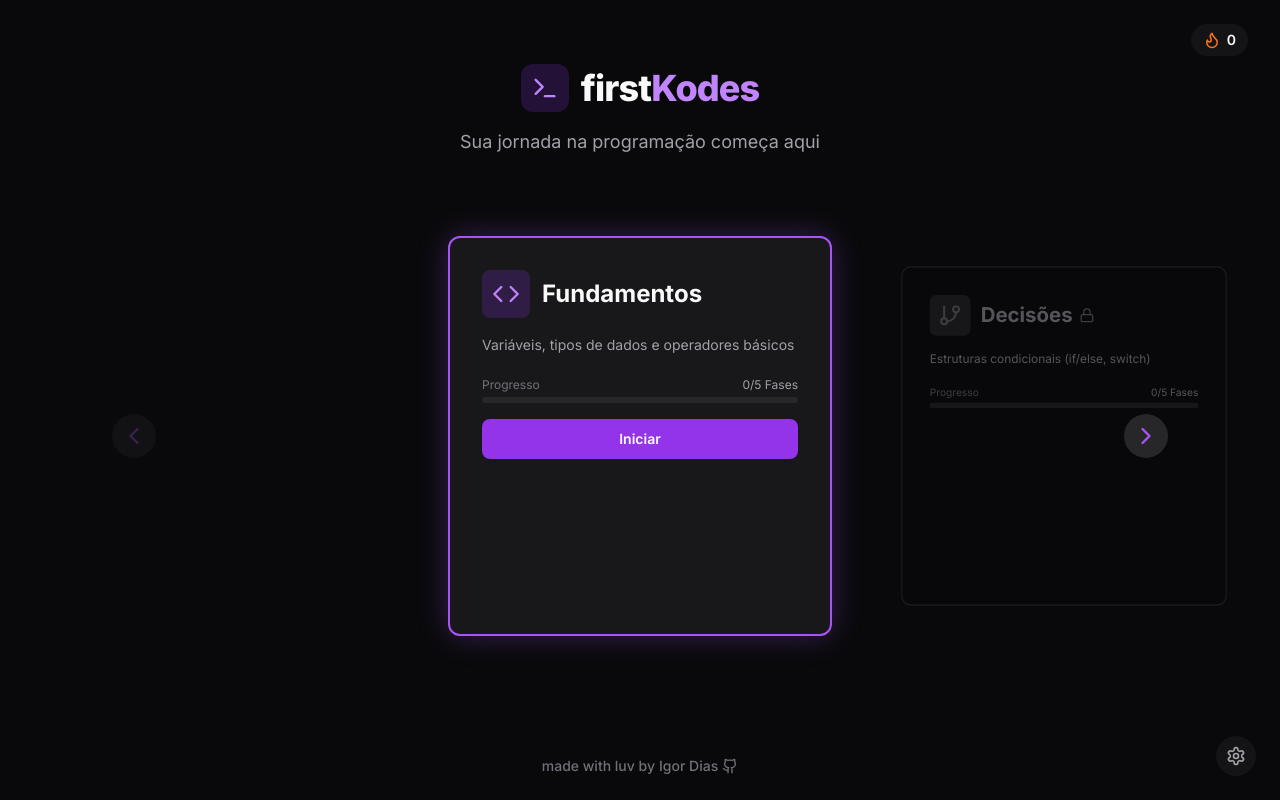
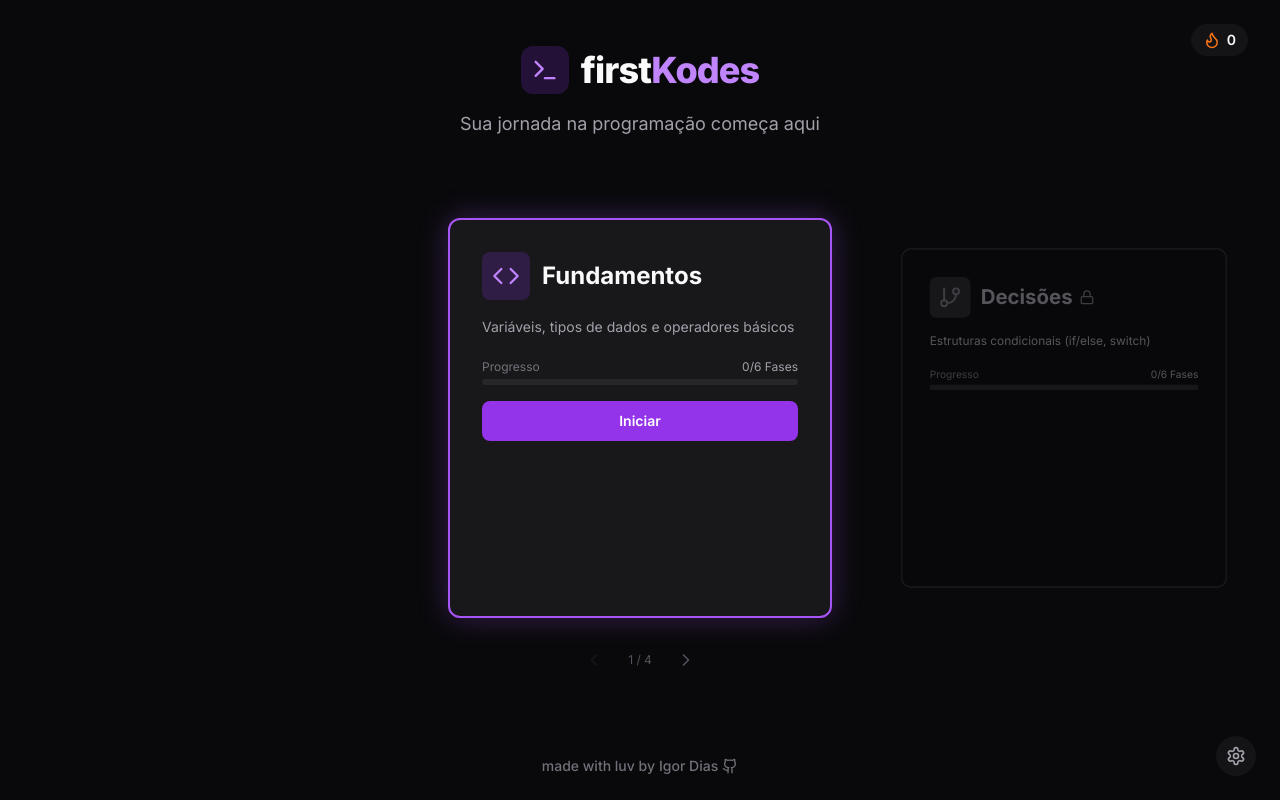
Before and after one commit to igordiaazz/firstKodes, a Next.js app: page / in a window 1280 px wide. Built offline with nearby package versions, Linux system fonts and the light colour scheme.

Commit message:
feat: output-type phases, IA practice validation, hydration fix, boss progress fix, carousel nav redesign

```diff
--- a/src/app/api/generate-practice/route.ts
+++ b/src/app/api/generate-practice/route.ts
@@ -7,6 +7,7 @@ interface GeneratePracticeRequest {
 }
 
 export interface PracticeQuestion {
+  type: 'complete' | 'output';
   context: string;
   codeSnippet: string;
   options: string[];
@@ -31,13 +32,28 @@ Retorne EXCLUSIVAMENTE um JSON válido neste formato:
   "practiceName": "Nome divertido para a sessão",
   "questions": [
     {
+      "type": "complete",
       "context": "Texto curto da historinha/enunciado",
-      "codeSnippet": "Código Python com uma lacuna [ _____ ] ou pedindo o resultado (opcional)",
+      "codeSnippet": "Código Python com uma lacuna [ _____ ] no local a ser preenchido",
+      "options": ["opcao 1", "opcao 2", "opcao 3"],
+      "correctAnswer": "A opção correta exatamente como escrita na lista"
+    },
+    {
+      "type": "output",
+      "context": "Texto curto da historinha/enunciado",
+      "codeSnippet": "Código Python completo (sem [ _____ ]), o usuário deve prever a saída",
       "options": ["opcao 1", "opcao 2", "opcao 3"],
       "correctAnswer": "A opção correta exatamente como escrita na lista"
     }
   ]
-}`;
+}
+
+REGRAS IMPORTANTES:
+- type "complete": o codeSnippet DEVE conter [ _____ ] no local onde o usuário deve completar o código (ex: "print([ _____ ])")
+- type "output": o codeSnippet NÃO DEVE conter [ _____ ], mostre o código completo
+- Use type "output" para perguntas como: "O que esse código imprime?", "Qual o valor final de x?"
+- Use type "complete" para perguntas como: "Qual comando completa o código?", "Preencha a lacuna"
+- Misture os dois tipos nas 5 questões: 2-3 do tipo "complete" e 2-3 do tipo "output"`;
 
 export async function POST(request: NextRequest) {
   try {
@@ -110,7 +126,44 @@ export async function POST(request: NextRequest) {
       );
     }
 
-    return NextResponse.json(parsed);
+    const validQuestions: PracticeQuestion[] = [];
+
+    for (const q of parsed.questions) {
+      if (
+        (q.type === 'complete' || q.type === 'output') &&
+        typeof q.context === 'string' &&
+        typeof q.codeSnippet === 'string' &&
+        Array.isArray(q.options) &&
+        q.options.length >= 2 &&
+        typeof q.correctAnswer === 'string'
+      ) {
+        if (q.type === 'complete' && !q.codeSnippet.includes('[ _____ ]')) {
+          continue;
+        }
+        if (q.type === 'output' && q.codeSnippet.includes('[ _____ ]')) {
+          continue;
+        }
+        validQuestions.push({
+          type: q.type,
+          context: q.context.trim(),
+          codeSnippet: q.codeSnippet.trim(),
+          options: q.options.map((o: string) => o.trim()),
+          correctAnswer: q.correctAnswer.trim(),
+        });
+      }
+    }
+
+    if (validQuestions.length === 0) {
+      return NextResponse.json(
+        { error: 'Nenhuma questão válida foi gerada. Tente novamente.' },
+        { status: 502 },
+      );
+    }
+
+    return NextResponse.json({
+      practiceName: parsed.practiceName,
+      questions: validQuestions,
+    });
   } catch (error) {
     return NextResponse.json(
       { error: 'Erro interno do servidor. Tente novamente.' },
--- a/src/app/page.tsx
+++ b/src/app/page.tsx
@@ -152,6 +152,16 @@ export default function Home() {
     [completePhase],
   );
 
+  if (!hydrated) {
+    return (
+      <div className="flex min-h-screen w-full flex-col items-center justify-center overflow-x-hidden bg-zinc-950 px-4">
+        <div className="flex size-12 items-center justify-center rounded-xl bg-purple-600/20">
+          <Loader2 size={28} className="animate-spin text-purple-400" />
+        </div>
+      </div>
+    );
+  }
+
   if (view === 'game' && activeModuleId && LEVELS_MAP[activeModuleId]) {
     const levels = LEVELS_MAP[activeModuleId];
     const saved = progress.phasesCompleted[activeModuleId] ?? 0;
--- a/src/components/Carousel.tsx
+++ b/src/components/Carousel.tsx
@@ -172,25 +172,14 @@ export default function Carousel({
         </div>
       </div>
 
-    <div className="relative mx-auto flex w-full max-w-6xl items-center px-4 sm:px-12">
-      <button
-        onClick={previous}
-        disabled={focusedIndex === 0}
-        aria-label="Módulo anterior"
-        className={`z-10 hidden shrink-0 items-center justify-center rounded-full bg-zinc-800 p-2 text-purple-500 transition-all hover:bg-zinc-700 hover:text-purple-400 disabled:pointer-events-none disabled:opacity-30 sm:flex ${
-          focusedIndex === 0 ? 'opacity-30' : ''
-        }`}
-      >
-        <ChevronLeft size={28} />
-      </button>
-
+    <div className="relative mx-auto flex w-full max-w-md flex-col items-center px-0">
       <div
         ref={containerRef}
         onPointerDown={handlePointerDown}
         onPointerMove={handlePointerMove}
         onPointerUp={handlePointerUp}
         onPointerLeave={handlePointerUp}
-        className="relative mx-0 flex w-full items-center justify-center overflow-visible py-8 sm:mx-4"
+        className="relative flex w-full items-center justify-center overflow-visible py-8"
         style={{ minHeight: 464, touchAction: 'pan-y' }}
       >
         <AnimatePresence mode="popLayout">
@@ -332,35 +321,25 @@ export default function Carousel({
         </AnimatePresence>
       </div>
 
-      <button
-        onClick={next}
-        disabled={focusedIndex === modules.length - 1}
-        aria-label="Próximo módulo"
-        className={`z-10 hidden shrink-0 items-center justify-center rounded-full bg-zinc-800 p-2 text-purple-500 transition-all hover:bg-zinc-700 hover:text-purple-400 disabled:pointer-events-none disabled:opacity-30 sm:flex ${
-          focusedIndex === modules.length - 1 ? 'opacity-30' : ''
-        }`}
-      >
-        <ChevronRight size={28} />
-      </button>
-
-      <div className="absolute inset-y-0 left-0 flex items-center sm:hidden">
+      <div className="flex items-center gap-6 pb-4">
         <button
           onClick={previous}
           disabled={focusedIndex === 0}
           aria-label="Módulo anterior"
-          className="flex size-10 items-center justify-center rounded-full bg-zinc-800/80 text-purple-500 backdrop-blur-sm disabled:opacity-20"
+          className="text-zinc-600 transition-colors hover:text-zinc-300 disabled:pointer-events-none disabled:opacity-20"
         >
-          <ChevronLeft size={24} />
+          <ChevronLeft size={20} />
         </button>
-      </div>
-      <div className="absolute inset-y-0 right-0 flex items-center sm:hidden">
+        <span className="text-xs text-zinc-600">
+          {focusedIndex + 1} / {modules.length}
+        </span>
         <button
           onClick={next}
           disabled={focusedIndex === modules.length - 1}
           aria-label="Próximo módulo"
-          className="flex size-10 items-center justify-center rounded-full bg-zinc-800/80 text-purple-500 backdrop-blur-sm disabled:opacity-20"
+          className="text-zinc-600 transition-colors hover:text-zinc-300 disabled:pointer-events-none disabled:opacity-20"
         >
-          <ChevronRight size={24} />
+          <ChevronRight size={20} />
         </button>
       </div>
     </div>
--- a/src/components/GameLevel.tsx
+++ b/src/components/GameLevel.tsx
@@ -1,7 +1,7 @@
 'use client';
 
 import { AnimatePresence, motion } from 'framer-motion';
-import { Bot, Heart, X } from 'lucide-react';
+import { Bot, Heart, Loader2, X } from 'lucide-react';
 import { useEffect, useMemo, useState } from 'react';
 import BossPhase from '@/components/BossPhase';
 import { getModuleNumber } from '@/hooks/useProgress';
@@ -62,14 +62,16 @@ export default function GameLevel({
     return practiceQuestions.map((q, i) => {
       const snippet = q.codeSnippet ?? '';
       const parts = snippet.split('[ _____ ]');
-      return {
+      const data: LevelData = {
         id: `practice-${i}`,
+        type: q.type,
         clippyText: q.context,
         codePrefix: parts[0] ?? '',
-        codeSuffix: parts[1] ?? '',
+        codeSuffix: snippet.includes('[ _____ ]') ? (parts[1] ?? '') : '',
         options: q.options,
         answer: q.correctAnswer,
       };
+      return data;
     });
   }, [practiceQuestions, propLevels]);
 
@@ -80,6 +82,7 @@ export default function GameLevel({
   const [selectedWord, setSelectedWord] = useState<string | null>(null);
   const [feedback, setFeedback] = useState<'idle' | 'success' | 'error'>('idle');
   const [mascotMessage, setMascotMessage] = useState<string | null>(null);
+  const [isMounted, setIsMounted] = useState(false);
   const isBossPhase = !practiceQuestions && currentLevelIndex >= levels.length;
   const bossChallenge = practiceQuestions ? undefined : BOSS_CHALLENGES[moduleId];
   const level = levels[currentLevelIndex];
@@ -88,11 +91,46 @@ export default function GameLevel({
   const progressPercent = ((currentLevelIndex + 1) / totalPhases) * 100;
 
   useEffect(() => {
+    setIsMounted(true);
+  }, []);
+
+  useEffect(() => {
     if (isBossPhase) return;
     setSelectedWord(null);
     setFeedback('idle');
     setMascotMessage(null);
   }, [currentLevelIndex, isBossPhase]);
+
+  if (!isMounted) {
+    return (
+      <div className="relative mx-auto flex min-h-screen w-full max-w-lg flex-col overflow-x-hidden bg-zinc-950 px-6">
+        <header className="flex items-center gap-2 pt-6 pb-4 md:gap-4">
+          <div className="flex-1">
+            <div className="mb-1.5">
+              <div className="h-3 w-20 animate-pulse rounded bg-zinc-800" />
+            </div>
+            <div className="h-1 overflow-hidden rounded-full bg-zinc-800">
+              <div className="h-full w-0 rounded-full bg-purple-500" />
+            </div>
+          </div>
+          <div className="flex size-8 items-center justify-center rounded-full bg-zinc-800" />
+        </header>
+        <div className="mb-6 flex items-start gap-3">
+          <div className="size-12 shrink-0 animate-pulse rounded-xl bg-zinc-800" />
+          <div className="h-16 flex-1 animate-pulse rounded-2xl rounded-tl-sm bg-zinc-800" />
+        </div>
+        <div className="mb-8 h-24 animate-pulse rounded-xl bg-zinc-900" />
+        <div className="mb-auto flex flex-wrap gap-2">
+          {[1, 2, 3].map((i) => (
+            <div key={i} className="h-10 w-24 animate-pulse rounded-lg bg-zinc-800" />
+          ))}
+        </div>
+        <div className="pb-8">
+          <div className="h-14 w-full animate-pulse rounded-xl bg-zinc-800" />
+        </div>
+      </div>
+    );
+  }
 
   const handleChipClick = (word: string) => {
     setSelectedWord(word);
@@ -174,7 +212,6 @@ export default function GameLevel({
           setTimeout(() => onExit(), 1500);
         }}
         onExit={() => {
-          onComplete(moduleId, totalPhases);
           onExit();
         }}
       />
@@ -240,6 +277,17 @@ export default function GameLevel({
         </div>
       </motion.div>
 
+      {level.type === 'output' ? (
+        <motion.div
+          key={`code-${level.id}`}
+          initial={{ opacity: 0, y: 12 }}
+          animate={{ opacity: 1, y: 0 }}
+          transition={{ delay: 0.35 }}
+          className="mb-6 overflow-x-auto rounded-xl bg-zinc-900 p-5 font-mono text-sm leading-relaxed"
+        >
+          <code className="whitespace-pre-wrap">{level.codePrefix}</code>
+        </motion.div>
+      ) : (
         <motion.div
           key={`code-${level.id}`}
           initial={{ opacity: 0, y: 12 }}
@@ -265,14 +313,21 @@ export default function GameLevel({
                   initial={{ opacity: 0 }}
                   animate={{ opacity: 1 }}
                   exit={{ opacity: 0 }}
-                className="rounded-md bg-zinc-800 px-2.5 py-0.5 text-zinc-500"
+                  className="rounded-md bg-zinc-800 px-2.5 py-0.5 font-mono text-zinc-500"
                 >
-                Espaço Vazio
+                  _____
                 </motion.span>
               )}
             </AnimatePresence>{level.codeSuffix}
           </code>
         </motion.div>
+      )}
+
+      {level.type === 'output' && (
+        <div className="mb-2 text-xs font-semibold uppercase tracking-wider text-zinc-500">
+          Saída:
+        </div>
+      )}
 
       <div className="mb-auto flex flex-wrap gap-2">
         {level.options.map((word, idx) => (
--- a/src/data/moduleOneLevels.ts
+++ b/src/data/moduleOneLevels.ts
@@ -1,5 +1,6 @@
 export interface LevelData {
   id: string;
+  type?: 'complete' | 'output';
   clippyText: string;
   codePrefix: string;
   codeSuffix: string;
@@ -44,4 +45,14 @@ export const moduleOneLevels: LevelData[] = [
     options: ['novo_ponto', '20', 'pontos'],
     answer: 'pontos',
   },
+  {
+    id: 'fase-5',
+    type: 'output',
+    clippyText:
+      'Qual ser\u00e1 o resultado exibido na tela?',
+    codePrefix: 'print(8 - 3)',
+    codeSuffix: '',
+    options: ['83', '5', '8 - 3'],
+    answer: '5',
+  },
 ];
```
Also changed, not shown: src/data/modulesConfig.ts (+34 -3 lines), 1 other file (tests, documents, lock files or other folders). Lines whose indentation alone changed are shown as unchanged.
